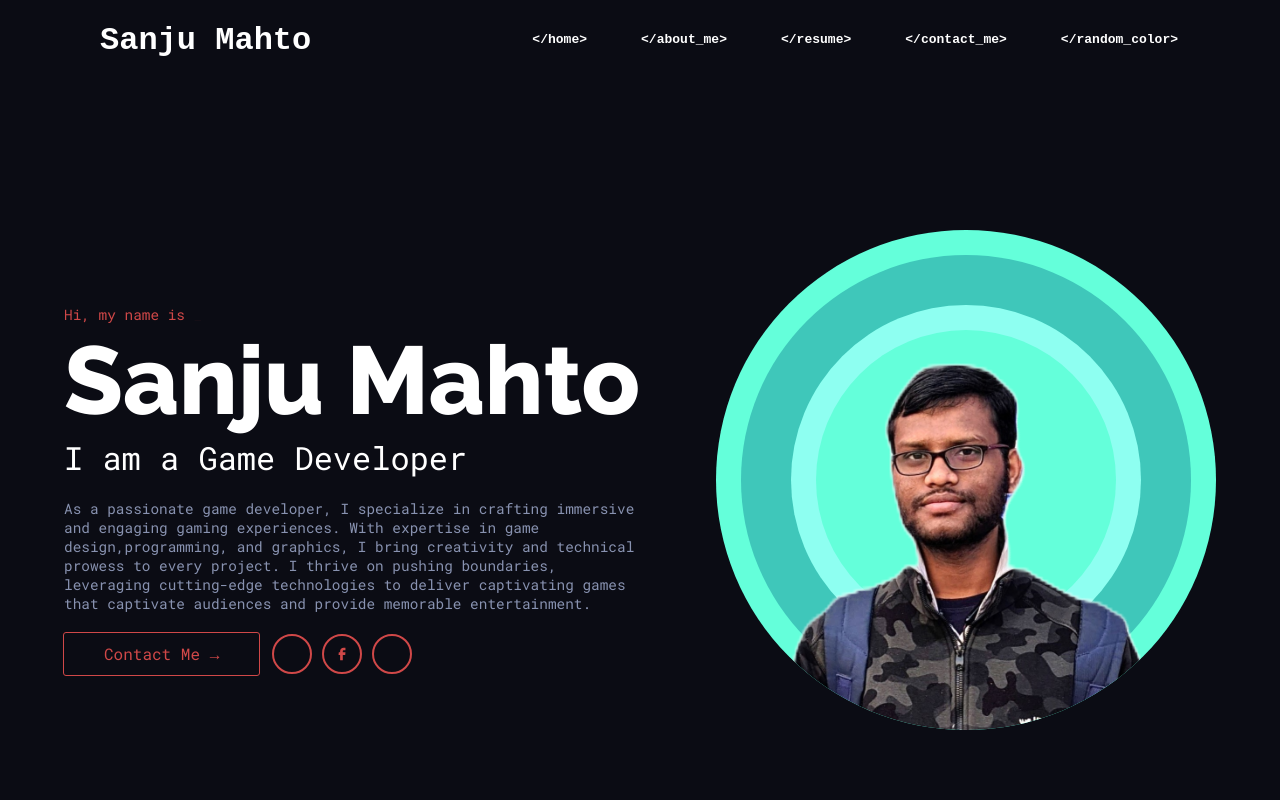
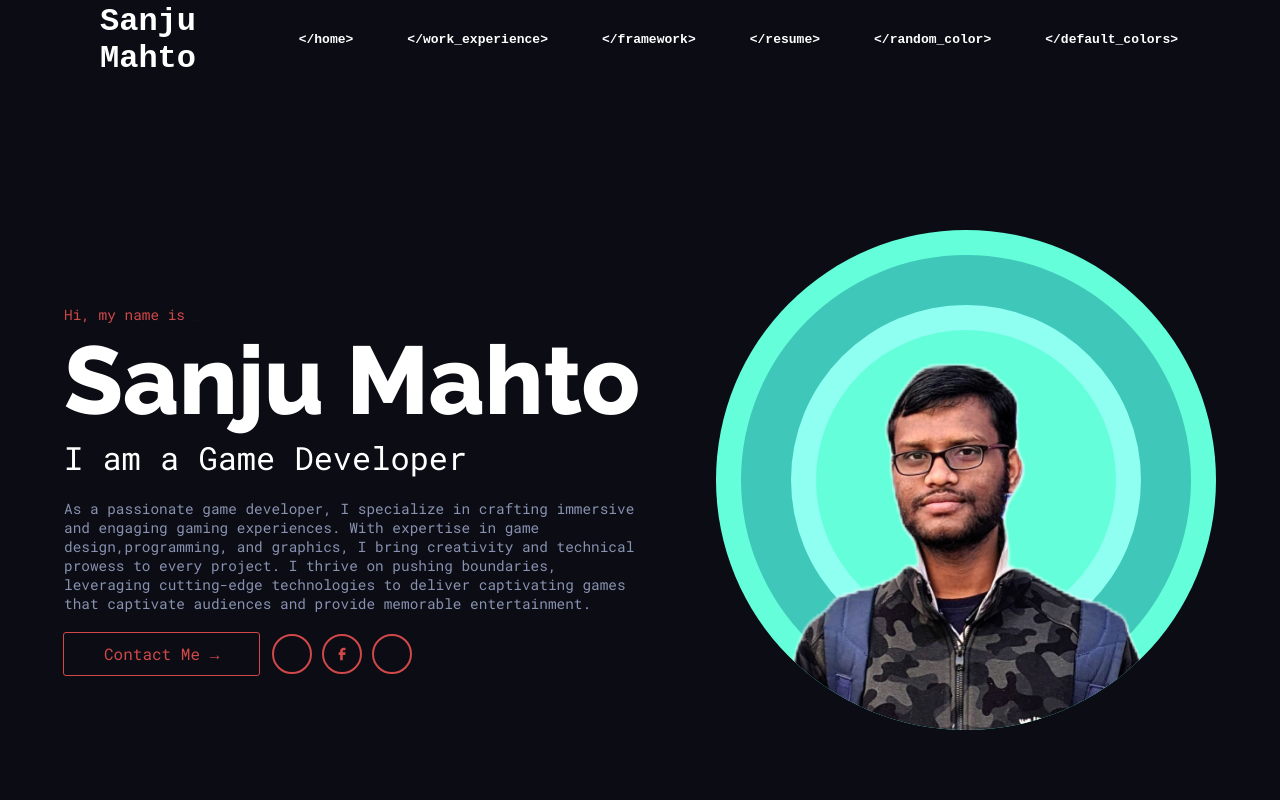
Before and after one commit to sanjumahto3034/sanjumahto.com-React, a React (Create React App) app in the folder portfolio/: page / in a window 1280 px wide. Shown: the top 800 px of the page. Built offline with nearby package versions, Linux system fonts and the light colour scheme; some icons are missing.

Commit message:
_redirect update

```diff
--- a/portfolio/src/Modules/Header.js
+++ b/portfolio/src/Modules/Header.js
@@ -13,11 +13,36 @@
   }, []);
   var name = "Sanju Mahto";
 
-  var _home = "</home>";
-  var _about_me = "</about_me>";
-  var _resume = "</resume>";
-  var _contact_me = "</contact_me>";
-  var _random_color = "</random_color>";
+  const route_button = [
+    {
+      button_name: "</home>",
+      action_on_button: null,
+    },
+    {
+      button_name: "</work_experience>",
+      action_on_button: OnClickAboutMe,
+    },
+    {
+      button_name: "</framework>",
+      action_on_button: OnClickFrameworkUse,
+    },
+    {
+      button_name: "</resume>",
+      action_on_button: null,
+    },
+    {
+      button_name: "</random_color>",
+      action_on_button: setRandomColors,
+    },
+    {
+      button_name: "</default_colors>",
+      action_on_button: ()=>{
+          localStorage.clear();
+          EnableDarkMode(true);
+      },
+    },
+  ];
+
   return (
     <div className="header_main">
       <div className="site_name" data-aos="fade-down" data-aos-duration="500">
@@ -29,76 +54,23 @@
       </div>
 
       <div className="site_route_buttons">
+        {route_button.map((value, index) => (
           <div
+            onClick={value.action_on_button}
             className="route_button"
-          data-aos-delay="200"
+            data-aos-delay="400"
             data-aos="fade-left"
             data-aos-duration="500"
           >
-          {_home.split("").map((char, index) => (
+            {value.button_name.split("").map((char, index) => (
               <span key={index} className="char_name">
                 {char}
               </span>
             ))}
             <div className="under_line"></div>
           </div>
+        ))}
 
-        <div
-          className="route_button"
-          data-aos-delay="400"
-          data-aos="fade-left"
-          data-aos-duration="500"
-        >
-          {_about_me.split("").map((char, index) => (
-            <span key={index} className="char_name">
-              {char}
-            </span>
-          ))}
-          <div className="under_line"></div>
-        </div>
-
-        <div
-          className="route_button"
-          data-aos-delay="600"
-          data-aos="fade-left"
-          data-aos-duration="500"
-        >
-          {_resume.split("").map((char, index) => (
-            <span key={index} className="char_name">
-              {char}
-            </span>
-          ))}
-          <div className="under_line"></div>
-        </div>
-
-        <div
-          className="route_button"
-          data-aos-delay="800"
-          data-aos="fade-left"
-          data-aos-duration="500"
-        >
-          {_contact_me.split("").map((char, index) => (
-            <span key={index} className="char_name">
-              {char}
-            </span>
-          ))}
-          <div className="under_line"></div>
-        </div>
-
-        <div
-          className="route_button"
-          onClick={setRandomColors}
-          data-aos-delay="1000"
-          data-aos="fade-left"
-          data-aos-duration="500"
-        >
-          {_random_color.split("").map((char, index) => (
-            <span key={index} className="char_name">
-              {char}
-            </span>
-          ))}
-          <div className="under_line"></div>
-        </div>
         {/* Dark Mode Toggle */}
         {/* <DarkModeToggle></DarkModeToggle> */}
       </div>
@@ -130,7 +102,6 @@
   );
 };
 const EnableDarkMode = (enable) => {
-  console.log("enable: " + enable);
 
   const colors = {
     light: {
@@ -183,6 +154,30 @@
     }
   });
 }
+
+function OnClickAboutMe() {
+  const targetElement = document.querySelector(".where_i_worked");
+  console.log("Clicked");
+  if (targetElement) {
+    console.log("fsdf");
+
+    targetElement.scrollIntoView({
+      behavior: "smooth",
+    });
+  }
+}
+function OnClickFrameworkUse() {
+  const targetElement = document.querySelector(".framework_container");
+  console.log("Clicked");
+  if (targetElement) {
+    console.log("fsdf");
+
+    targetElement.scrollIntoView({
+      behavior: "smooth",
+    });
+  }
+}
+
 export default Header;
 const colorsArr = [
   // "--primary-color",
--- a/portfolio/src/Modules/Projects.js
+++ b/portfolio/src/Modules/Projects.js
@@ -1,6 +1,7 @@
 import React, { useEffect, useState } from "react";
 import "./Projects.css";
 import { game_image } from "../res/horizon_wallpaper.jpg";
+import { game_image_2 } from "../res/game_page.jpg";
 import { download_icon } from "../res/download.png";
 import AOS from "aos";
 import "aos/dist/aos.css";
@@ -17,7 +18,20 @@
     "Environment Design",
   ],
 };
-const data = [temp_Data, temp_Data, temp_Data, temp_Data, temp_Data];
+const temp_Data_2 = {
+  project_title: "Horizon Forbidden West",
+  project_description:
+    "Lorem Ipsum is simply dummy text of the printing and typesetting industry. Lorem Ipsum has been the industry's standard dummy text ever since the 1500s, when an unknown printer took a galley of type and scrambled it to make a type specimen book. It has survived not only five centuries, but also the leap into electronic typesetting, remaining essentially unchanged. It was popularised in the 1960s with the release of Letraset sheets containing Lorem Ipsum passages, and more recently with desktop publishing software like Aldus PageMaker including versions of Lorem Ipsum.",
+  project_image: game_image_2,
+  project_video: null,
+  project_key_point: [
+    "Unreal Engine",
+    "C++",
+    "Ray Tracing",
+    "Environment Design",
+  ],
+};
+const data = [temp_Data, temp_Data_2, temp_Data, temp_Data_2, temp_Data];
 function Projects() {
   useEffect(() => {
     AOS.init();
@@ -59,7 +73,10 @@
       data-aos-duration="500"
     >
       <div className="projects_content">
-        <div className="project_image">
+        <div
+          className="project_image"
+        //   style={{ backgroundImage: `url(${game_image})` }}
+        >
           <div className="project_black_layer">
             <div className="project_content_data">
               <div
```
Also changed, not shown: portfolio/src/index.js (+5 -2 lines), 23 other files (tests, documents, lock files or other folders). Lines whose indentation alone changed are shown as unchanged.
